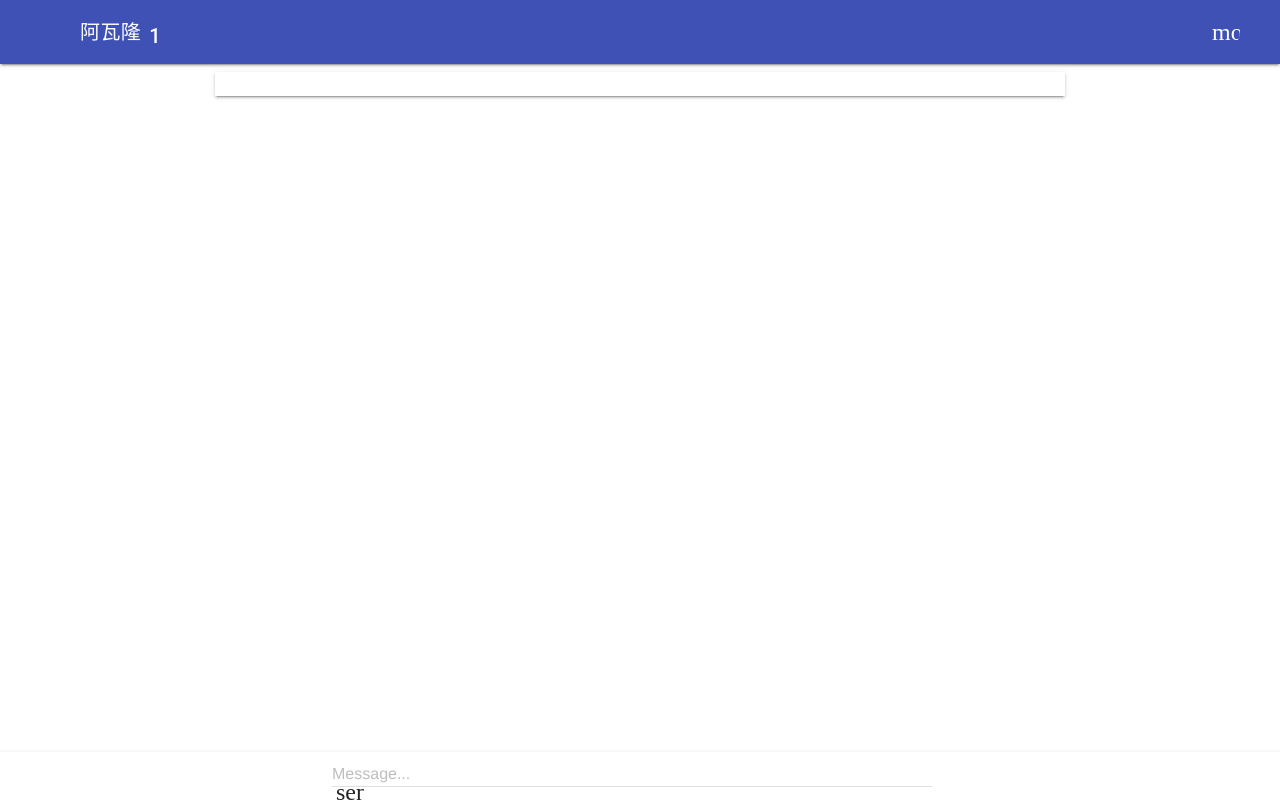
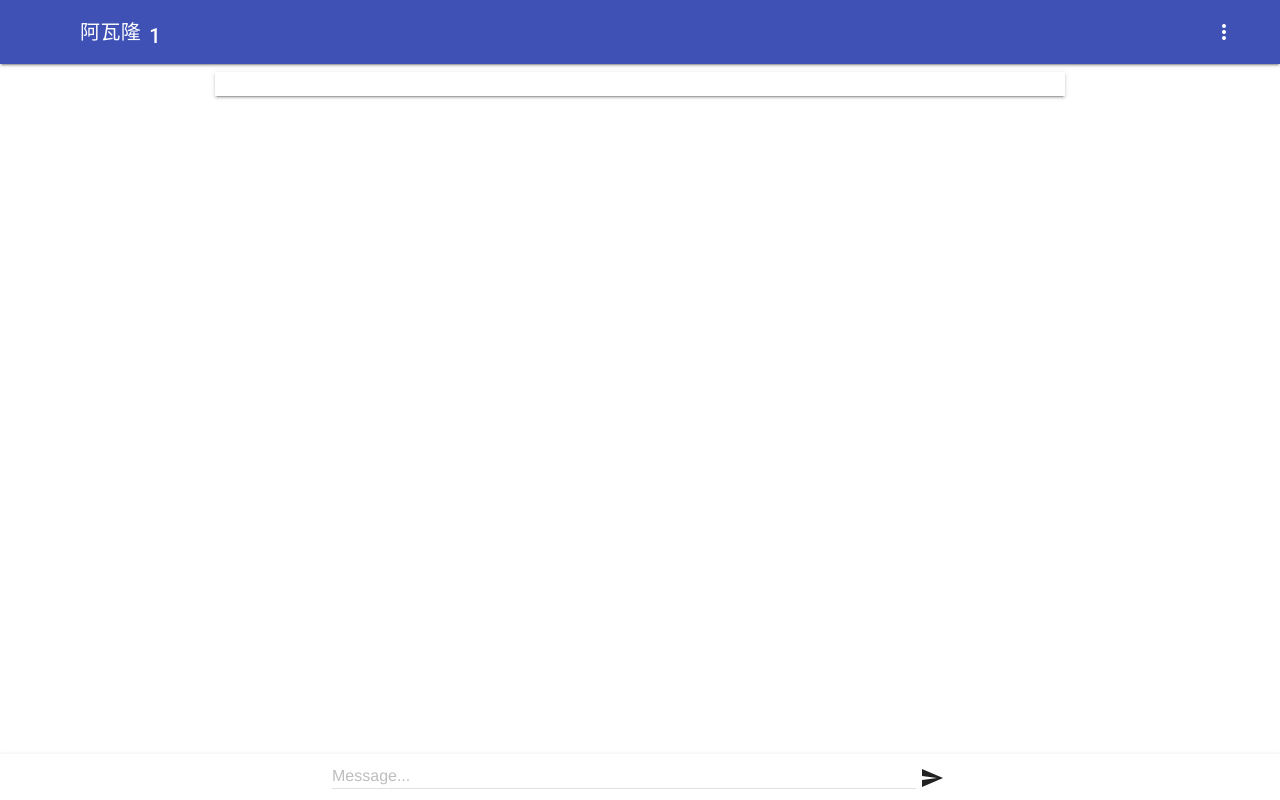
Before and after one commit to gKevinK/AvalonGame, a Flask app: template app/templates/game.html in a window 1280 px wide. Run offline with Flask 2, Linux system fonts and the light colour scheme; the template is opened without the code that fills it: most values are stand-ins (such as "Sample title", 1, 10 or a date in 2020); data that the repository does not hold is empty; some libraries are stand-ins or nearby versions.

Commit message:
ui: fix message bar 2

```diff
--- a/app/templates/game.html
+++ b/app/templates/game.html
@@ -10,6 +10,7 @@
   margin: 0;
 }
 </style>
+<link href="//cdn.bootcss.com/material-design-icons/3.0.1/iconfont/material-icons.min.css" rel="stylesheet">
 {% endblock %}
 
 {% block header %}
@@ -190,14 +191,14 @@
 </div>
 
 <div style="height: 48px;"></div>
-<div class="mdl-grid mdl-shadow--2dp" style="position: fixed; left: 0; right: 0; bottom: 0; z-index: 1; height: 32px;">
+<div class="mdl-grid mdl-shadow--2dp mdl-color--white" style="position: fixed; left: 0; right: 0; bottom: 0; z-index: 1; height: 30px;">
   <div class="mdl-layout-spacer"></div>
-  <div class="mdl-cell--6-col">
-    <div class="mdl-textfield mdl-js-textfield" style="width: 100%; max-width: 600px; margin: -20px 0;">
+  <div class="mdl-cell--6-col mdl-grid" style="padding: 0;">
+    <div class="mdl-textfield mdl-js-textfield mdl-layout-spacer" style="max-width: 600px; margin: -20px 0;">
       <input class="mdl-textfield__input" type="text" id="message-content">
       <label class="mdl-textfield__label" for="message-content">Message...</label>
     </div>
-    <button class="mdl-button mdl-js-button mdl-button--icon" id="send-message" style="margin-top: -12px;"><i class="material-icons">send</i></button>
+    <button class="mdl-button mdl-js-button mdl-button--icon mdl-cell--middle" id="send-message"><i class="material-icons">send</i></button>
   </div>
   <div class="mdl-layout-spacer"></div>
 </div>
--- a/app/templates/layout.html
+++ b/app/templates/layout.html
@@ -7,7 +7,7 @@
   <meta name="viewport" content="width=device-width, initial-scale=1.0, minimum-scale=1.0">
   <title>阿瓦隆</title>
 
-  <link rel="stylesheet" href="/static/css/material.css">
+  <link rel="stylesheet" href="/static/css/material.min.css">
   {% block head %}{% endblock %}
 </head>
 
@@ -38,7 +38,7 @@
     </div>
   </div>
 
-  <script src="/static/js/material.js"></script>
+  <script src="/static/js/material.min.js"></script>
   <script src="/static/js/jquery.js"></script>
   {% block script %}{% endblock %}
 </body>
```
